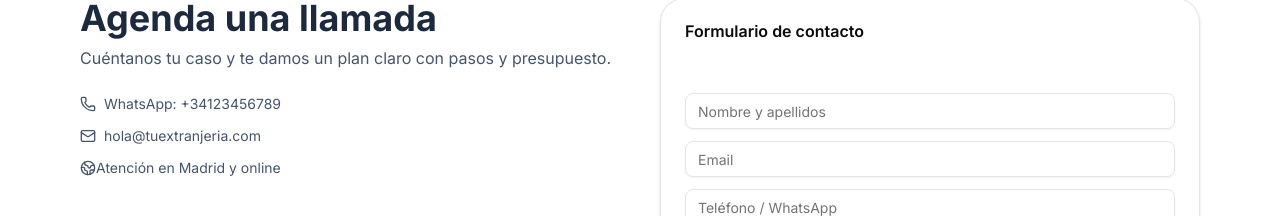
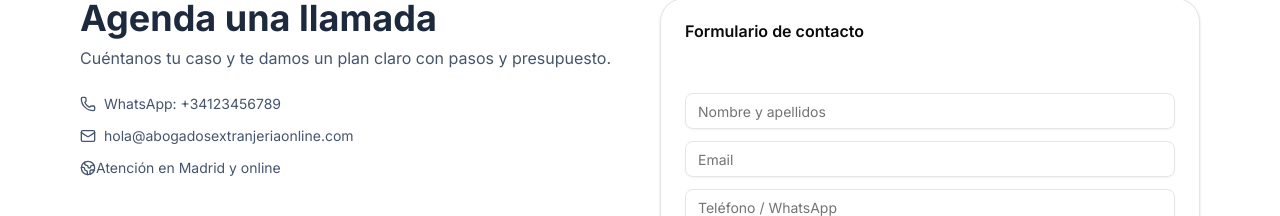
Before and after one commit to diemen10/AE, a Next.js app: page / in a window 1280 px wide. Shown: the part 2720-2936 px from the top of the page. Built offline with nearby package versions, Linux system fonts and the light colour scheme; no server answers.

Commit message:
Update business contact email

```diff
--- a/src/app/page.tsx
+++ b/src/app/page.tsx
@@ -35,7 +35,7 @@ const BIZ = {
   nombre: "Tu Asesoría de Extranjería",
   ciudad: "Madrid",
   whatsapp: whatsappNumberRaw,
-  email: "hola@tuextranjeria.com",
+  email: "hola@abogadosextranjeriaonline.com",
   slogan: "Trámites migratorios claros, rápidos y sin estrés",
   acento: "from-cyan-500 to-blue-600", // Tailwind gradient
 };
```
